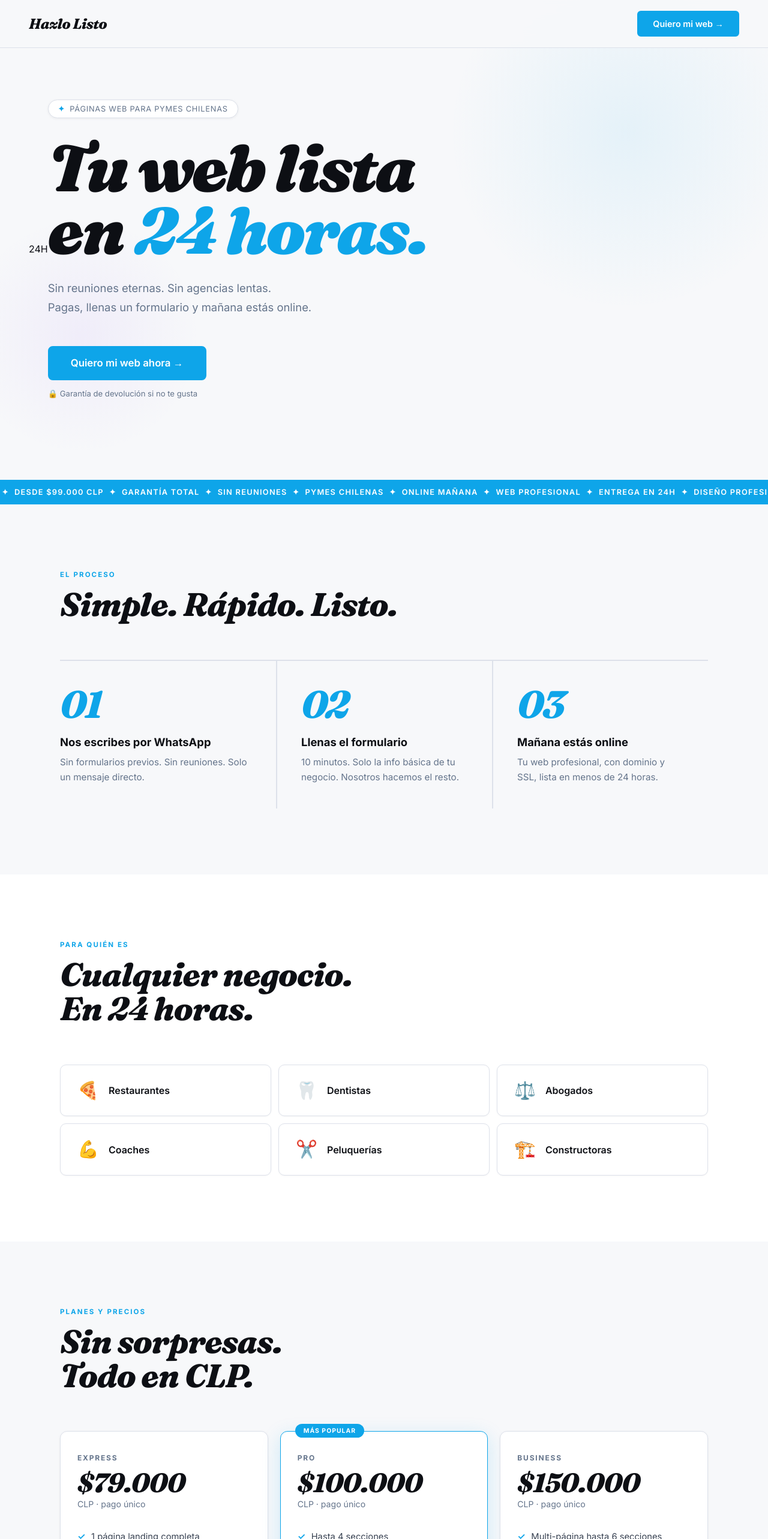
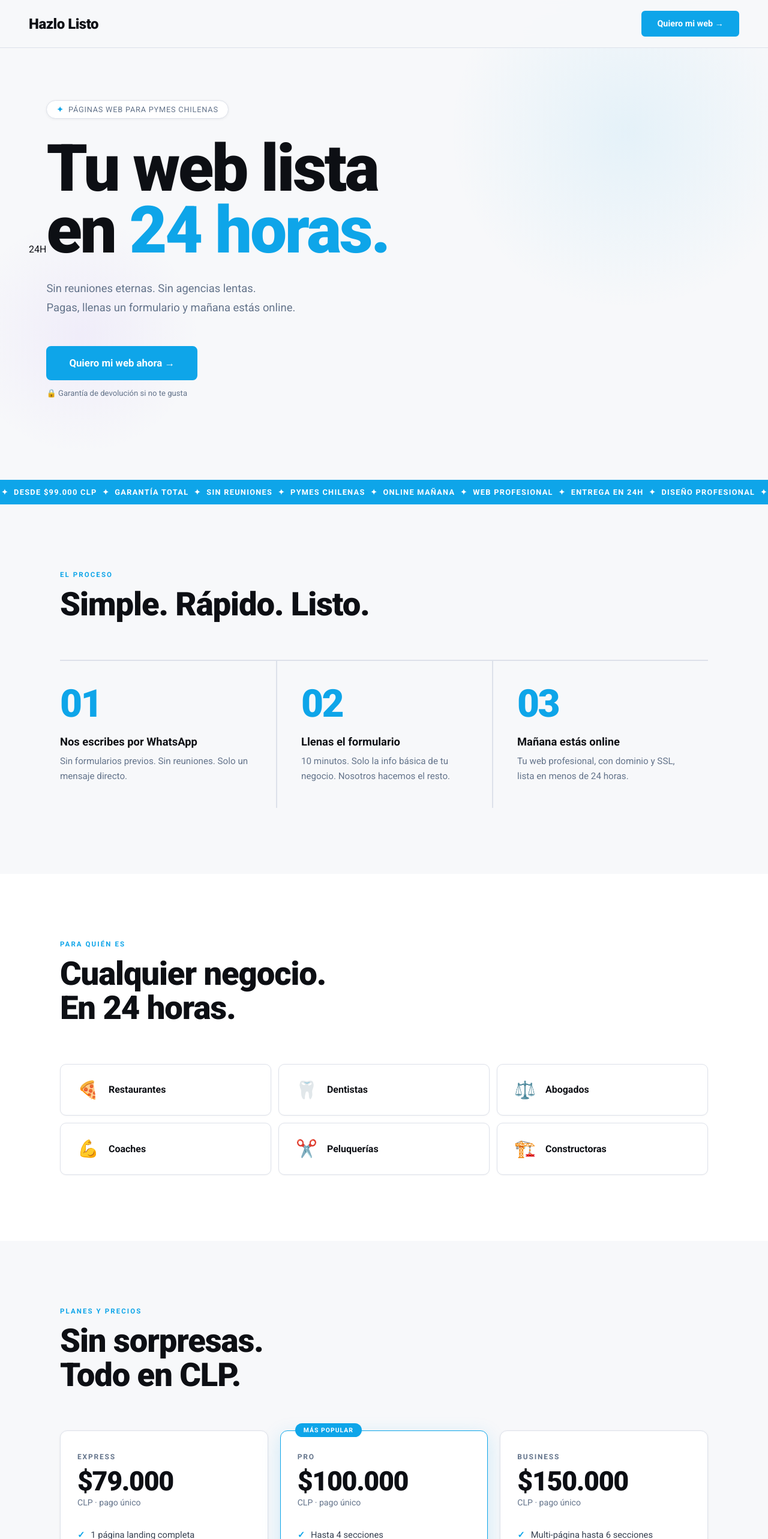
Before and after one commit to hazlolisto-web/HazloListo, a React (Vite) app: page / in a window 1280 px wide. Shown: the top 2566 px of the page at 60% size. Built offline with nearby package versions, Linux system fonts and the light colour scheme.

Commit message:
cambio de letra

```diff
--- a/index.html
+++ b/index.html
@@ -10,7 +10,7 @@
     <title>Hazlo Listo — Tu web en 24 horas</title>
     <link rel="preconnect" href="https://fonts.googleapis.com" />
     <link rel="preconnect" href="https://fonts.gstatic.com" crossorigin />
-    <link href="https://fonts.googleapis.com/css2?family=Fraunces:ital,opsz,wght@1,9..144,700;1,9..144,800;1,9..144,900&family=Inter:wght@400;500;600;700&display=swap" rel="stylesheet" />
+    <link href="https://fonts.googleapis.com/css2?family=Roboto:wght@400;500;700;900&display=swap" rel="stylesheet" />
   </head>
   <body>
     <div id="root"></div>
--- a/src/index.css
+++ b/src/index.css
@@ -11,8 +11,8 @@
   --border:    #DDE1EA;
   --white:     #FFFFFF;
 
-  --font-display: 'Fraunces', Georgia, serif;
-  --font-body:    'Inter', sans-serif;
+  --font-display: 'Roboto', sans-serif;
+  --font-body:    'Roboto', sans-serif;
 }
 
 html { scroll-behavior: smooth; }
@@ -73,8 +73,7 @@
 }
 .logo {
   font-family: var(--font-display);
-  font-style: italic;
-  font-weight: 800;
+  font-weight: 900;
   font-size: 1.5rem;
   color: var(--ink);
   letter-spacing: -0.02em;
@@ -165,7 +164,6 @@
 
 .hero-title {
   font-family: var(--font-display);
-  font-style: italic;
   font-weight: 900;
   font-size: clamp(3.5rem, 8.5vw, 7.5rem);
   line-height: 0.95;
@@ -206,7 +204,6 @@
 }
 .section-title {
   font-family: var(--font-display);
-  font-style: italic;
   font-weight: 800;
   font-size: clamp(2rem, 4.5vw, 3.4rem);
   letter-spacing: -0.02em;
@@ -221,8 +218,7 @@
 .step + .step { padding-left: 40px; border-left: 2px solid var(--neut); }
 .step-num {
   font-family: var(--font-display);
-  font-style: italic;
-  font-weight: 800;
+  font-weight: 900;
   font-size: 4rem;
   color: var(--accent);
   line-height: 1;
@@ -306,8 +302,7 @@
 }
 .plan-price {
   font-family: var(--font-display);
-  font-style: italic;
-  font-weight: 800;
+  font-weight: 900;
   font-size: 2.8rem;
   letter-spacing: -0.03em;
   line-height: 1;
@@ -393,7 +388,6 @@
 }
 .cta-title {
   font-family: var(--font-display);
-  font-style: italic;
   font-weight: 900;
   font-size: clamp(2.5rem, 6vw, 5.5rem);
   color: var(--white);
```
